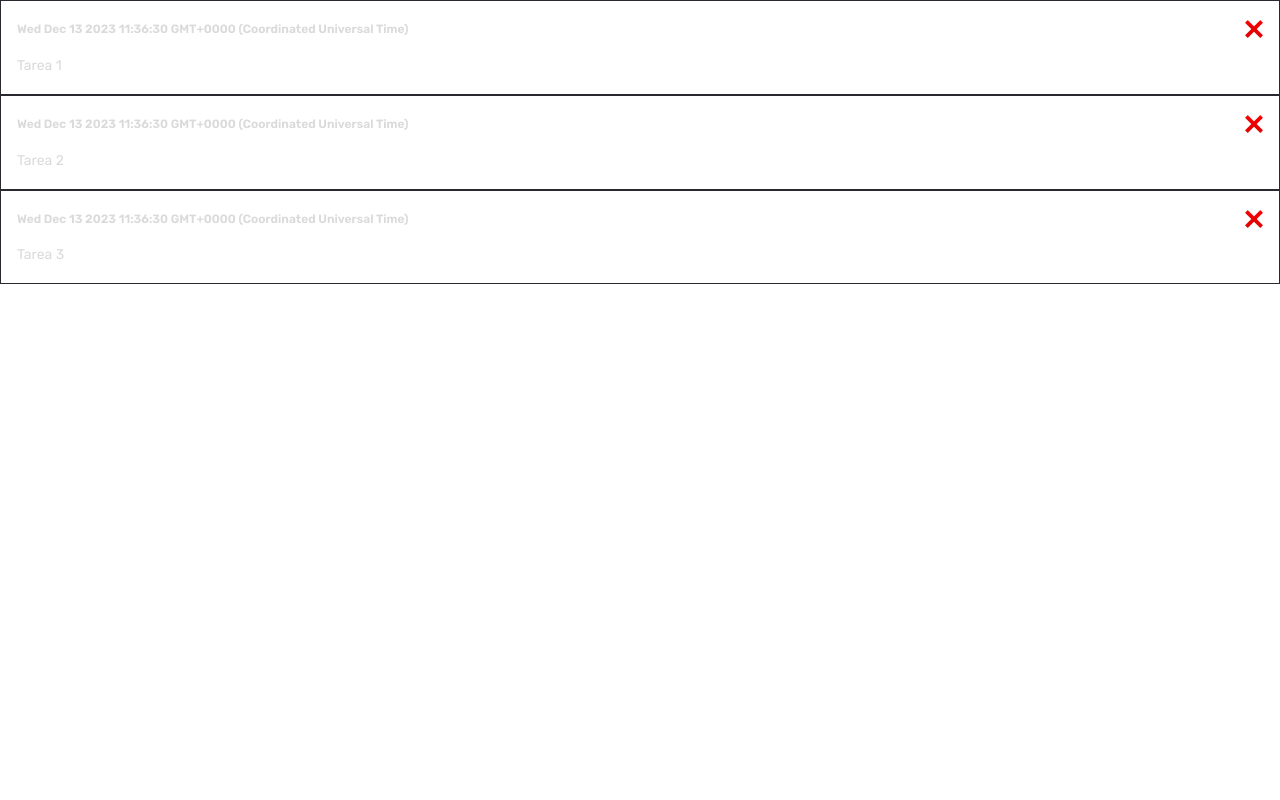
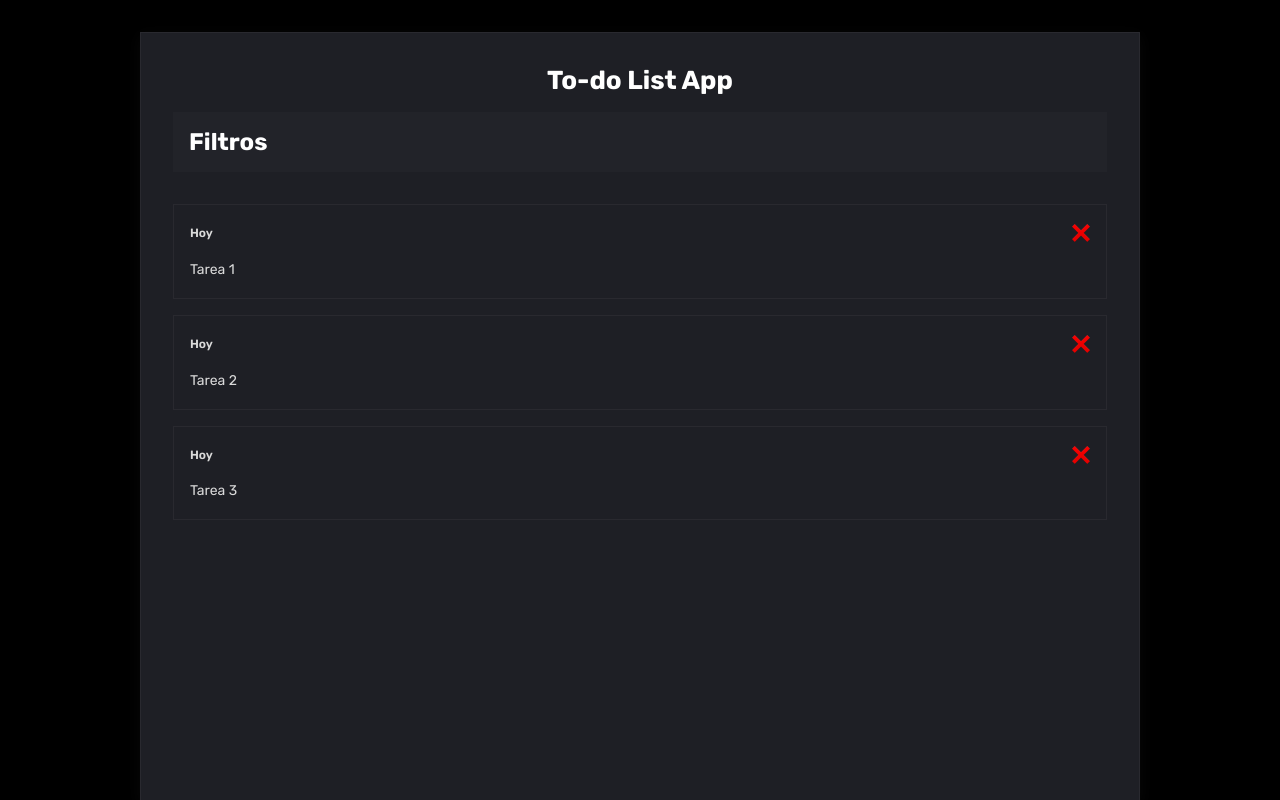
Before and after one commit to KevinVanDerSchans/to-do-list-angular16, an Angular app: page / in a window 1280 px wide. Built offline with nearby package versions, Linux system fonts and the light colour scheme.

Commit message:
Add general styles to app component

```diff
--- a/src/app/app.component.html
+++ b/src/app/app.component.html
@@ -1 +1,9 @@
-<app-todo-list class="todo-list" [todoList]="todos" />
+<div class="container">
+  <h1>To-do List App</h1>
+
+  <div class="filters">
+    <h2>Filtros</h2>
+  </div>
+
+  <app-todo-list class="todo-list" [todoList]="todos" />
+</div>
--- a/src/app/app.component.scss
+++ b/src/app/app.component.scss
@@ -0,0 +1,52 @@
+.container {
+  display: flex;
+  flex-direction: column;
+  position: fixed;
+  bottom: 0;
+  right: 0;
+  left: 0;
+  height: 96vh;
+  max-width: 1000px;
+  margin: 0 auto;
+  padding: 2rem;
+  background-color: #1e1f25;
+  border: 1px solid #29292f;
+  box-shadow: 0px 4px 15px 0px rgba(180, 180, 180, 0.05);
+  border-bottom: none;
+  color: #fff;
+
+  h1 {
+    font-size: 26px;
+    align-self: center;
+  }
+}
+
+.todo-list {
+  display: flex;
+  flex-direction: column;
+  margin: 1rem 0;
+  width: 100%;
+  gap: 1rem;
+  overflow-y: auto;
+}
+
+.todo-list::-webkit-scrollbar {
+  width: 2px;
+  background: #251f2b;
+}
+
+.todo-list::-webkit-scrollbar-thumb {
+  border-radius: 20px;
+  border: 3px solid #ffffff25;
+}
+
+.filters {
+  display: flex;
+  flex-wrap: wrap;
+  align-items: center;
+  justify-content: space-between;
+  gap: 1rem;
+  margin: 1rem 0;
+  padding: 1rem;
+  background-color: #ffffff05;
+}
--- a/src/app/app.module.ts
+++ b/src/app/app.module.ts
@@ -3,11 +3,13 @@ import { BrowserModule } from '@angular/platform-browser';
 import { NgModule } from '@angular/core';
 import { TodoListComponent } from './components/todo-list/todo-list.component';
 import { TodoListItemComponent } from './components/todo-list-item/todo-list-item.component';
+import { DatePipe } from './pipes/date.pipe';
 @NgModule({
   declarations: [
     AppComponent,
     TodoListComponent,
     TodoListItemComponent,
+    DatePipe,
   ],
   imports: [
     BrowserModule
--- a/src/app/components/todo-list-item/todo-list-item.component.html
+++ b/src/app/components/todo-list-item/todo-list-item.component.html
@@ -1,6 +1,6 @@
 <div *ngIf="todo" class="todo">
   <div class="top">
-    <p *ngIf="todo.createdAt">{{ todo.createdAt }}</p>
+    <p *ngIf="todo.createdAt">{{ todo.createdAt | dateFormat }}</p>
 
     <button (click)="{}">
       <img src="assets/cross.svg" alt="cross">
--- a/src/app/components/todo-list/todo-list.component.ts
+++ b/src/app/components/todo-list/todo-list.component.ts
@@ -1,6 +1,5 @@
 import { Component, Input } from '@angular/core';
 import { Todo } from 'src/app/interfaces/todos.interfaces';
-
 
 @Component({
   selector: 'app-todo-list',
--- /dev/null
+++ b/src/app/pipes/date.pipe.ts
@@ -0,0 +1,58 @@
+import { Pipe, PipeTransform } from '@angular/core';
+
+@Pipe({
+  name: 'dateFormat',
+})
+export class DatePipe implements PipeTransform {
+  transform(value: string | Date): string {
+    let inputDate: Date;
+
+    if (typeof value === 'string') {
+      inputDate = new Date(value);
+
+      if (isNaN(inputDate.getTime())) return '';
+
+    } else if (value instanceof Date) {
+      inputDate = value;
+
+    } else return '';
+
+    const currentDate = new Date();
+
+    if (this.isSameDay(currentDate, inputDate)) {
+      return 'Hoy';
+
+    } else if (this.isYesterday(currentDate, inputDate)) {
+      return 'Ayer';
+
+    } else {
+      const options: Intl.DateTimeFormatOptions = {
+        year: 'numeric',
+        month: '2-digit',
+        day: '2-digit',
+      };
+
+      return inputDate.toLocaleDateString(undefined, options);
+    }
+  }
+
+  private isSameDay(date1: Date, date2: Date): boolean {
+    return (
+      date1.getDate() === date2.getDate() &&
+      date1.getMonth() === date2.getMonth() &&
+      date1.getFullYear() === date2.getFullYear()
+    );
+  }
+
+  private isYesterday(date1: Date, date2: Date): boolean {
+    const yesterday = new Date(date1);
+
+    yesterday.setDate(yesterday.getDate() - 1);
+
+    return (
+      date2.getDate() === yesterday.getDate() &&
+      date2.getMonth() === yesterday.getMonth() &&
+      date2.getFullYear() === yesterday.getFullYear()
+    );
+  }
+}
--- a/src/styles.scss
+++ b/src/styles.scss
@@ -7,3 +7,7 @@
   outline: none;
   font-family: 'Rubik', sans-serif;
 }
+
+body {
+  background-color: #000; // #09f
+}
```
